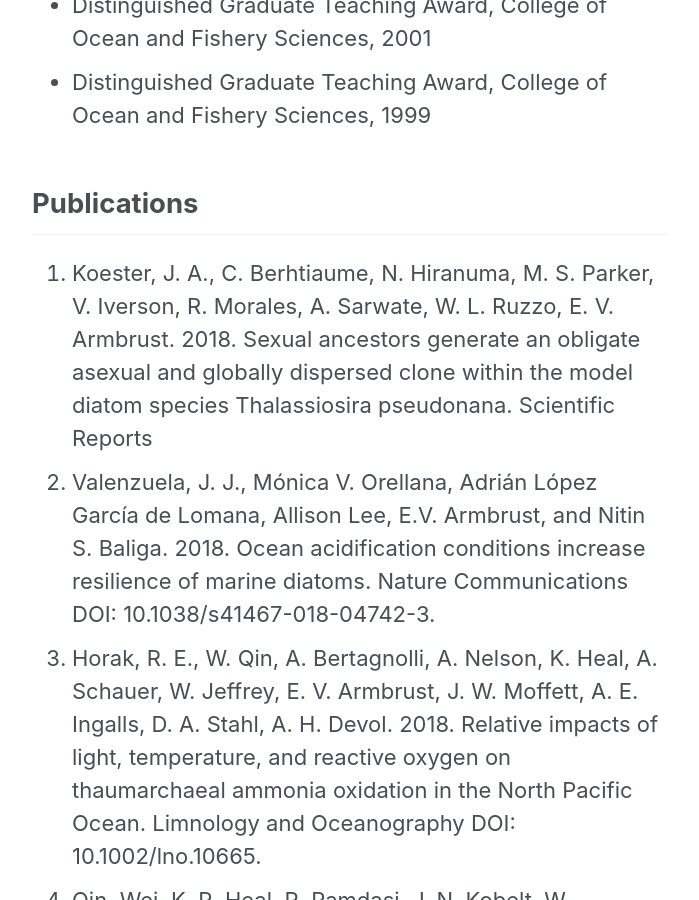
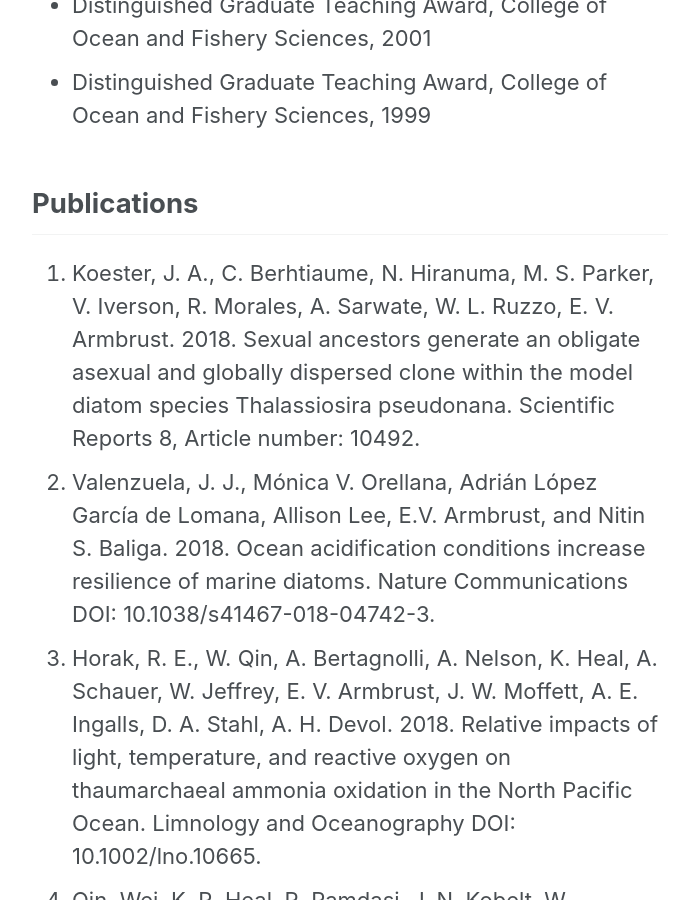
Before and after one commit to armbrustlab/armbrustlab.github.io, a Jekyll site: the page built from collections/_people/armbrust.md, in a window 1280 px wide and 900 px high, scrolled down 2915 px. Shown: the whole window, without its empty margins (290-989 px from the left). Built offline with Jekyll 4.4.1, drawn with Linux system fonts in a browser that asks for light colours; nearby versions of some CDN libraries.

Commit message:
Update armbrust.md

```diff
--- a/collections/_people/armbrust.md
+++ b/collections/_people/armbrust.md
@@ -39,7 +39,7 @@
 * Distinguished Graduate Teaching Award, College of Ocean and Fishery Sciences, 1999
 
 ## Publications
-1. Koester, J. A., C. Berhtiaume, N. Hiranuma, M. S. Parker, V. Iverson, R. Morales, A. Sarwate, W. L. Ruzzo, E. V. Armbrust. 2018. Sexual ancestors generate an obligate asexual and globally dispersed clone within the model diatom species Thalassiosira pseudonana. Scientific Reports
+1. Koester, J. A., C. Berhtiaume, N. Hiranuma, M. S. Parker, V. Iverson, R. Morales, A. Sarwate, W. L. Ruzzo, E. V. Armbrust. 2018. Sexual ancestors generate an obligate asexual and globally dispersed clone within the model diatom species Thalassiosira pseudonana. Scientific Reports 8, Article number: 10492.
 1. Valenzuela, J. J., Mónica V. Orellana, Adrián López García de Lomana, Allison Lee,  E.V. Armbrust, and Nitin S. Baliga. 2018. Ocean acidification conditions increase resilience of marine diatoms.  Nature Communications DOI: 10.1038/s41467-018-04742-3.
 1. Horak, R. E., W. Qin, A. Bertagnolli, A. Nelson, K. Heal, A. Schauer, W. Jeffrey, E. V. Armbrust, J. W. Moffett, A. E. Ingalls, D. A. Stahl, A. H. Devol. 2018. Relative impacts of light, temperature, and reactive oxygen on thaumarchaeal ammonia oxidation in the North Pacific Ocean. Limnology and Oceanography DOI: 10.1002/lno.10665.
 1. Qin, Wei, K. R. Heal, R. Ramdasi, J. N. Kobelt, W. Martens-Habbena, A. D. Bertagnolli, S. A. Amin, C. B. Walker, H. Urakawa, M. Könneke, A. H. Devol, J. W. Moffett, E. V. Armbrust, G. J. Jensen, A. E. Ingalls, D. A. Stahl. 2017. Nitrosopumilus maritimus gen. nov., sp. nov., Nitrosopumilus cobalaminogenes gen. nov., sp. nov., Nitrosopumilus oxyclinae gen. nov., sp. nov., and Nitrosopumilus ureaphilus gen. nov., sp. nov., four marine ammonia-oxidizing archaea of the phylum Thaumarchaeota. Journal of Systematic and Evolutionary Microbiology 10.1099/ijsem.0.002416.
```
